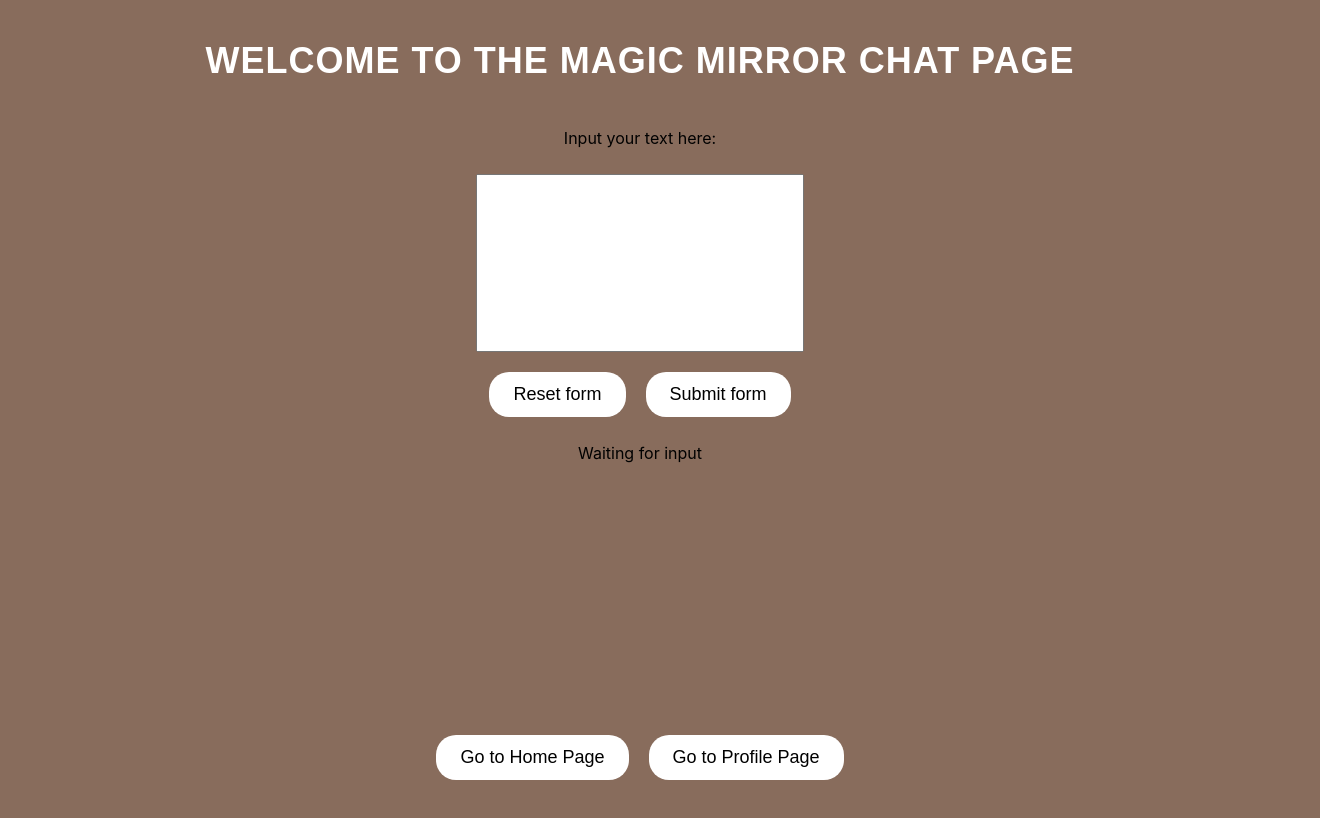
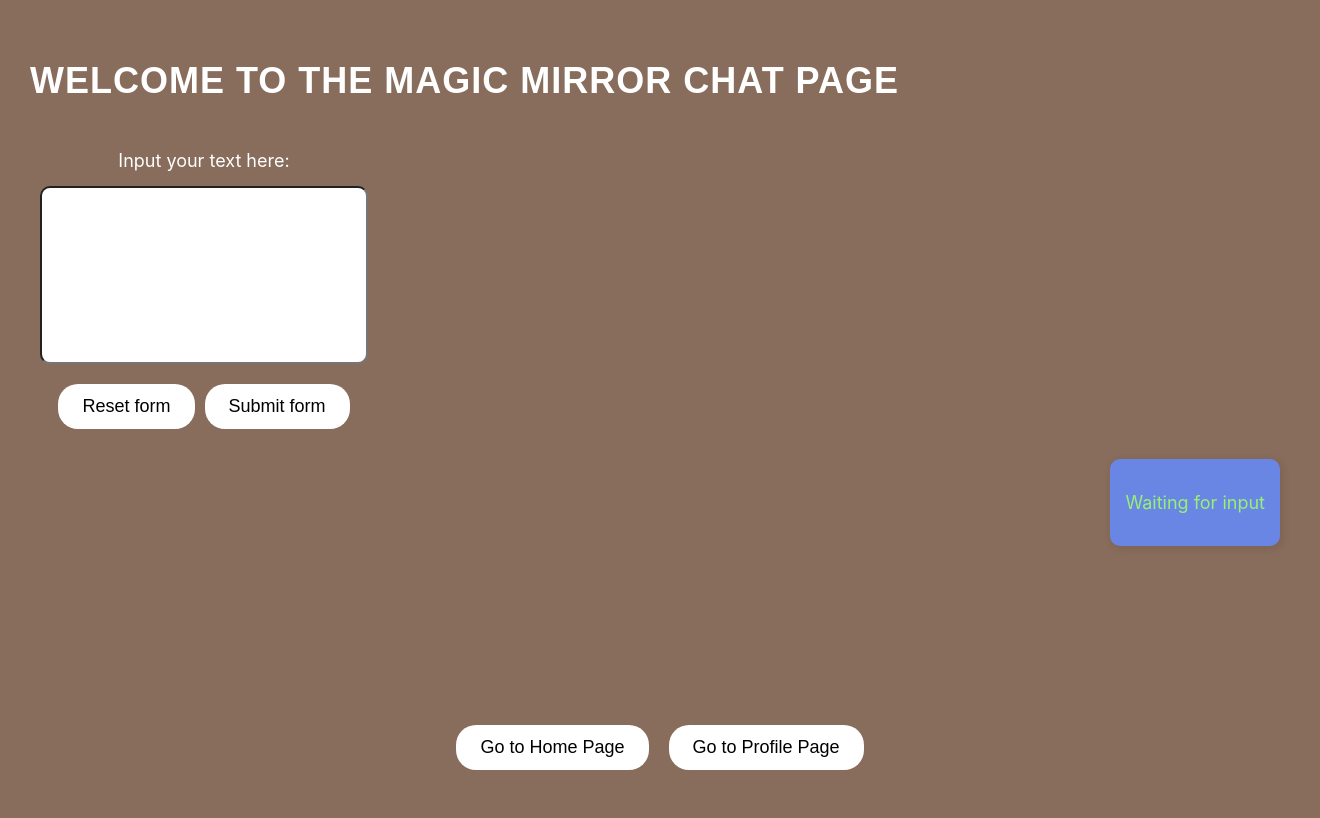
Before and after one commit to Way05/HenHacks25, a React (Create React App) app in the folder henhacks25/: page /chat in a window 1280 px wide. Shown: the top 818 px of the page, 1320 px wide, since content can reach past the window. Built offline with nearby package versions, Linux system fonts and the light colour scheme.

Commit message:
updated chat.css

```diff
--- a/henhacks25/src/CSS/chat.css
+++ b/henhacks25/src/CSS/chat.css
@@ -1,18 +1,82 @@
+/* Chat page container */
+.chat-container {
+  width: 100%;
+  height: 100vh;
+  display: flex;
+  flex-direction: column;
+  justify-content: flex-start;
+  align-items: flex-start;
+  padding: 20px;
+}
+
+/* Align input container to the left */
 .input {
   width: 100%;
   display: flex;
-    justify-content: center;
+  flex-direction: column; /* Stack elements */
+  align-items: flex-start; /* Align to the left */
+  padding-left: 20px; /* Add space from the left edge */
 }
 
+/* Style input text box */
 .input input {
   font-size: 18px;
   padding: 12px 12px;
-    margin: 10px; /* Space between the buttons */
+  margin: 10px 0; /* Space between elements */
   width: 300px;
   height: 150px;
+  border-radius: 10px;
 }
 
+.input p {
+  color: #ffffff; /* White text */
+  font-size: 18px;
+  margin-bottom: 5px; /* Space between label and input box */
+}
+
+/* Style buttons under the input */
 .input button {
+  font-size: 18px;
+  padding: 12px 24px;
+  border-radius: 20px;
+  border: none;
+  background-color: #ffffff;
+  color: rgb(0, 0, 0);
+  cursor: pointer;
+  transition: background-color 0.3s ease, transform 0.2s ease;
+  margin: 10px 5px; /* Small space between buttons */
+}
+
+/* Align AI response to the left */
+.response {
+  width: auto; /* Adjust width based on content */
+  max-width: 60%; /* Limit max width to keep it readable */
+  display: flex;
+  flex-direction: column;
+  align-items: flex-end; /* Align to the right */
+  align-self: flex-end; /* Push it to the right inside a flex container */
+  padding: 15px; /* Add padding inside the response box */
+  margin-right: 20px; /* Space from the right edge */
+  margin-top: 20px; /* Space above */
+  font-size: 18px;
+  color: #97f076; /* Change text color for better contrast */
+  background-color: #6986e4; /* White background */
+  border-radius: 10px; /* Rounded edges for a clean look */
+  box-shadow: 2px 2px 10px rgba(0, 0, 0, 0.1); /* Subtle shadow effect */
+}
+
+
+/* Navigation buttons container */
+.nav {
+  width: 100%;
+  display: flex;
+  justify-content: center;
+  position: absolute;
+  bottom: 20px; /* Position the buttons at the bottom */
+}
+
+/* Style for the navigation buttons */
+.nav button {
   font-size: 18px;
   padding: 12px 24px;
   border-radius: 20px;
@@ -24,9 +88,13 @@
   margin: 10px; /* Space between the buttons */
 }
 
-  .nav {
-    width: 100%;
-    display: flex;
-    justify-content: center;
-    bottom: 20px; /* Position the buttons at the bottom */
+/* Hover effect */
+.nav button:hover {
+  background-color: #ea9e78;
+  transform: scale(1.05);
 }
+
+/* Click effect */
+.nav button:active {
+  transform: scale(0.95);
+}
--- a/henhacks25/src/CSS/home.css
+++ b/henhacks25/src/CSS/home.css
@@ -41,6 +41,7 @@ body, html {
     justify-content: center;
     position: absolute;
     bottom: 20px; /* Position the buttons at the bottom */
+
   }
 
   /* Style for the buttons */
--- a/henhacks25/src/pages/chat.tsx
+++ b/henhacks25/src/pages/chat.tsx
@@ -4,37 +4,42 @@ import "../CSS/chat.css";
 
 import { handleSubmit } from '../gemini_api';
 import { getUserInfo } from '../App';
-export const l_responses: string[] = []
+
+export const l_responses: string[] = [];
+
 const ChatPage: React.FC = () => {
   const [response, setResponse] = useState("Waiting for input");
 
   const handleData = (data: any) => {
-      const output = handleSubmit(data).then(function(result) {
+    handleSubmit(data).then(function (result) {
       setResponse(result);
-        l_responses.push(result)
-
+      l_responses.push(result);
     });
-    }
+  };
 
   return (
-      <><div>
-
+    <div className="chat-container">
       <h1>Welcome to the Magic Mirror Chat Page</h1>
 
-        {/* Form */}
+      {/* Input Form (Left-Aligned) */}
       <div className="input">
         <form method="post" onSubmit={handleData}>
           <label>
             <p>Input your text here:</p>
             <input name="myInput" defaultValue="" />
           </label>
-            <br></br>
+          <br />
           <button type="reset">Reset form</button>
           <button type="submit">Submit form</button>
         </form>
       </div>
 
-        {/* Link to Profile and Home Page */}
+      {/* AI Response (Left-Aligned) */}
+      <div className="response">
+        <p>{response}</p>
+      </div>
+
+      {/* Navigation Buttons at Bottom */}
       <div className="nav">
         <Link to="/">
           <button>Go to Home Page</button>
@@ -43,26 +48,24 @@ const ChatPage: React.FC = () => {
           <button>Go to Profile Page</button>
         </Link>
       </div>
-      </div><div className="response">
-          <p>{response}</p>
-        </div></>
+    </div>
   );
 };
 
-export function construct_prompt(input: string, prevI: string, prevO: string): string{
-  const user = getUserInfo()
+export function construct_prompt(input: string, prevI: string, prevO: string): string {
+  const user = getUserInfo();
   return `
     input: You are an AI chatbot designed to help users with mental health crises, concerns, or daily stress.
     If they just need to talk, listen to their problems.
     You must be very friendly and supportive no matter what!
-    Limit your response to 3-6 sentences
+    Limit your response to 3-6 sentences.
 
     user details:
     - Name: ${user.name}
     - Age: ${user.age}
     - Pronouns: ${user.gender}
     - Job: ${user.job}
-    - Mental health history: ${user.past} don't reference this unless its releveant to user input
+    - Mental health history: ${user.past} (Don't reference this unless it's relevant to user input)
 
     user prompt: (This is what the user has inputted)
     "${input}"
@@ -72,8 +75,7 @@ export function construct_prompt(input: string, prevI: string, prevO: string): s
     - Previous AI responses: ${prevO}
 
     Please take all of this information into consideration when responding.
-  `
+  `;
 }
 
-
 export default ChatPage;
```
Lines whose indentation alone changed are shown as unchanged.
